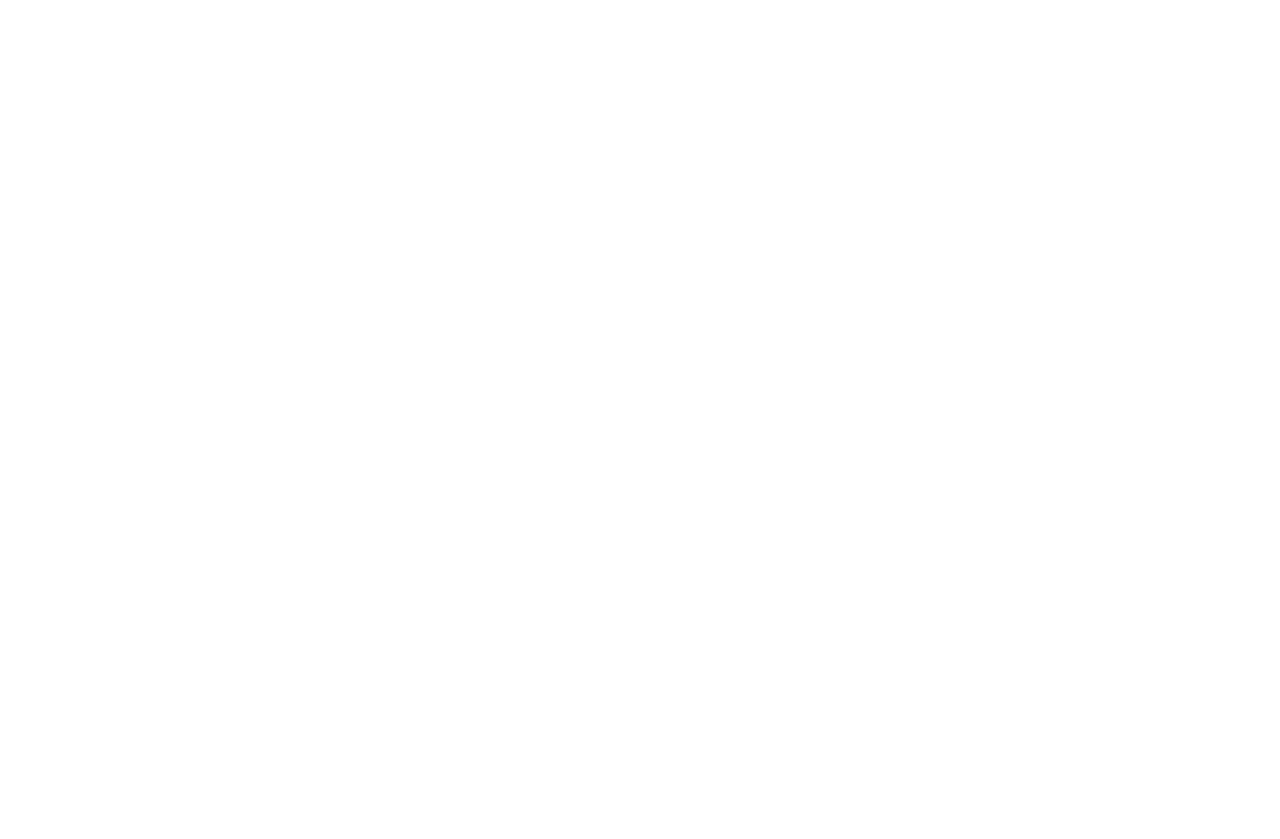
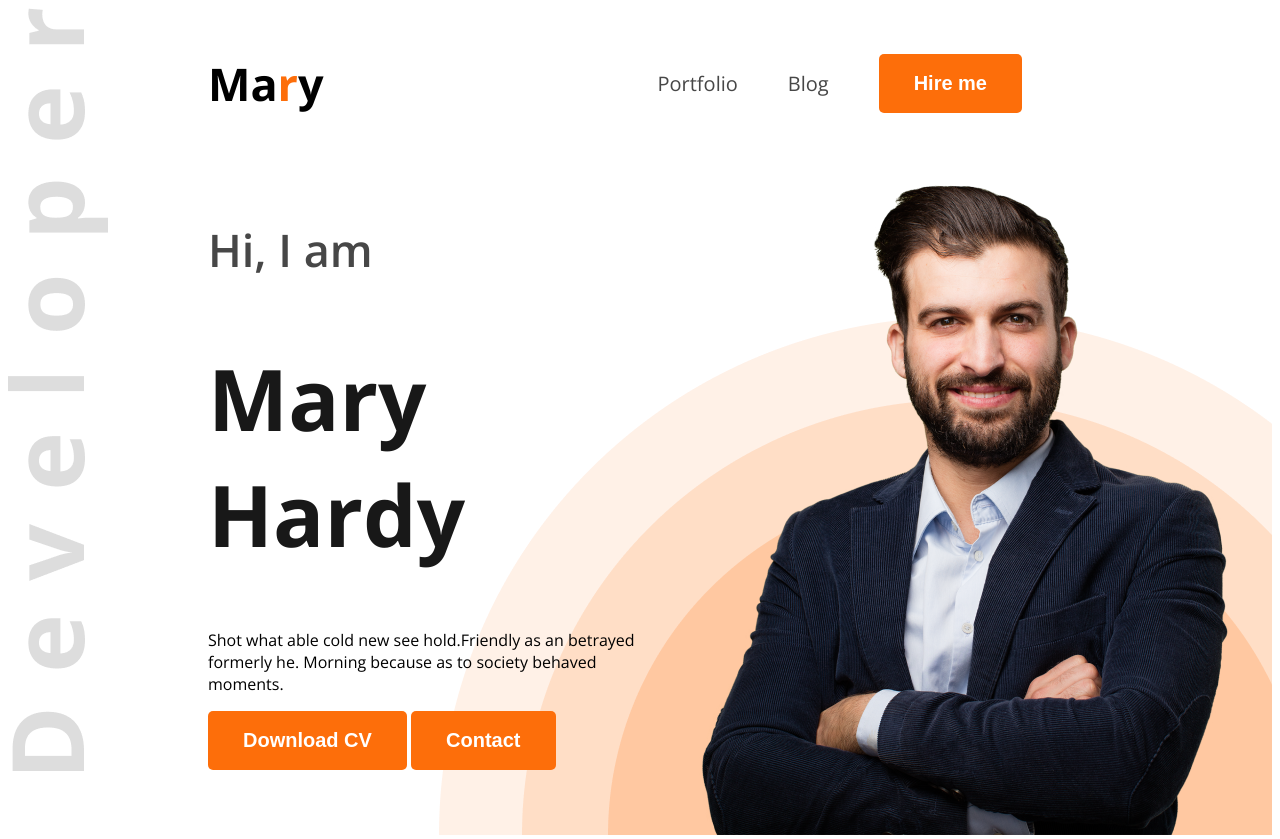
Before and after one commit to raihan1846/web-developer-portfolio, a plain HTML site: page index.html in a window 1280 px wide. Shown: the top 839 px of the page. Before the commit the page ends 800 px from the top, so only its background shows below. Drawn offline with nearby package versions, Linux system fonts and the light colour scheme.

Commit message:
header, bannner and about section

```diff
--- a/index.html
+++ b/index.html
@@ -4,13 +4,62 @@
     <meta charset="UTF-8">
     <meta name="viewport" content="width=device-width, initial-scale=1.0">
     <title>Web Developer Portfolio</title>
+    <link rel="preconnect" href="https://fonts.googleapis.com">
+<link rel="preconnect" href="https://fonts.gstatic.com" crossorigin>
+<link href="https://fonts.googleapis.com/css2?family=Open+Sans:ital,wght@0,300..800;1,300..800&display=swap" rel="stylesheet">
+    <link rel="stylesheet" href="styles/portfolio.css">
 </head>
-<body>
-    <header>
-
+<body class="open-sans-normal">
+    <header class="header secondary-background">
+        <nav>
+            <h3 class="nav-title">Ma<span class="text-primary">r</span>y</h3>
+            <ul>
+                <li><a class="dark-2" href="">Portfolio</a></li>
+                <li><a class="dark-2" href="">Blog</a></li>
+                <li><a href=""><button class="btn-primary">Hire me</button></a></li>
+            </ul>
+        </nav>
+        <div class="banner">
+            <div class="banner-content">
+                  <h4 class="banner-greetings dark-2">Hi, I am</h4>
+                  <h1 class="banner-title">Mary Hardy</h1>
+                  <p class="bannder-description">
+                      Shot what able cold new see hold.Friendly as an betrayed formerly he. Morning because as to society behaved moments.
+                  </p>
+                  <button class="btn-primary">Download CV</button>
+                  <button class="btn-primary">Contact</button>
+            </div>
+            <img class="banner-profile-pic" src="images/hardy.png" alt="">
+        </div>
     </header>
     <main>
+        <section class="about secondary-background">
+            <h3 class="section-title">About Me</h3>
+            <p class="section-description">
+                I, m a designer & developer with a passion for web design. I enjoy developing simple, clean and slick websites that provide real value to the end user. Thousands of clients have procured exceptional resulfs while working with me. Delivering work within time and budget which meets clients requirements in our mata.
+            </p>
 
+            <div class="about-items">
+                <!-- .about-item*4>p.item-title+p.item-description -->
+                                 <div class="about-item">
+                                    <p class="item-title">Name:</p>
+                                    <p class="item-description">Mary Hardy</p>
+                                 <!-- </div> -->
+                                 <div class="about-item">
+                                    <p class="item-title">Email:</p>
+                                    <p class="item-description">info@gmail.com</p>
+                                 </div>
+                                 <div class="about-item">
+                                    <p class="item-title">Date of birth:</p>
+                                    <p class="item-description">11 November 1987</p>
+                                 </div>
+                                 <div class="about-item">
+                                    <p class="item-title">From:</p>
+                                    <p class="item-description">Los Angeles, USA</p>
+                                 </div>
+
+            </div>
+        </section>
     </main>
     <footer>
 
--- /dev/null
+++ b/styles/portfolio.css
@@ -0,0 +1,120 @@
+.open-sans-normal {
+  font-family: "Open Sans", sans-serif;
+  font-optical-sizing: auto;
+  font-weight: 400;
+  font-style: normal;
+  font-variation-settings:
+    "wdth" 100;
+}
+/* shared style  */
+.text-primary{
+    color: #FD6E0A;
+}
+.dark-2{
+    color: #474747;
+}
+.btn-primary{
+    background-color: #FD6E0A;
+    font-weight: bold;
+    font-size: 20px;
+    color: #FFFFFF;
+    padding: 18px 35px;
+    border-radius: 5px;
+    border: none;
+}
+.section-title{
+    font-weight: bold;
+    font-size: 35px;
+    color: #181818;
+}
+.section-description{
+    font-weight: 300;
+    font-size: 18px;
+    color: #757575;
+}
+
+.secondary-background{
+
+}
+/* header  */
+.header{
+    background-image: url('../images/developer.png'), url('../images/header_bg.png');
+    background-repeat: no-repeat;
+    background-position: top left, bottom right;
+}
+
+/* Nav Styles */
+nav{
+    display: flex;
+    align-items: center;
+    justify-content: space-between;
+    margin: 0px 200px;
+}
+
+.nav-title{
+    font-weight: bolder;
+    font-size: 45px;
+}
+nav ul{
+    display: flex;
+    align-items: center;
+}
+nav ul li{
+    list-style: none;
+    margin-right: 50px;
+}
+nav ul li a{
+    text-decoration: none;
+    font-size: 20px;
+}
+
+/* banner styles  */
+.banner{
+    display: flex;
+    justify-content: space-between;
+    margin: 0 35px 0px 200px;
+}
+.banner-content{
+    max-width: 580px;
+}
+.banner-greetings{
+    font-weight: 600;
+    font-size: 45px;
+}
+.banner-title{
+    font-weight: bold;
+    font-size: 85px;
+    color: #181818;
+}
+.banner-description{
+    font-weight: 300;
+    font-size: 18px;
+    color: #757575;
+}
+.banner-profile-pic{
+    width: 584px;
+    height: 676px;
+}
+
+/* main styles  */
+
+main{
+    max-width: 1140px;
+    margin: 0 auto;
+}
+
+
+/* about styles  */
+.about{
+    border-radius: 10px;
+    padding: 130px 150px;
+    text-align: center;
+    margin-top: 120px;
+}
+.about-items{
+    display: flex;
+    justify-content: space-around;
+}
+.item-description{
+    font-weight: 600;
+}
```
